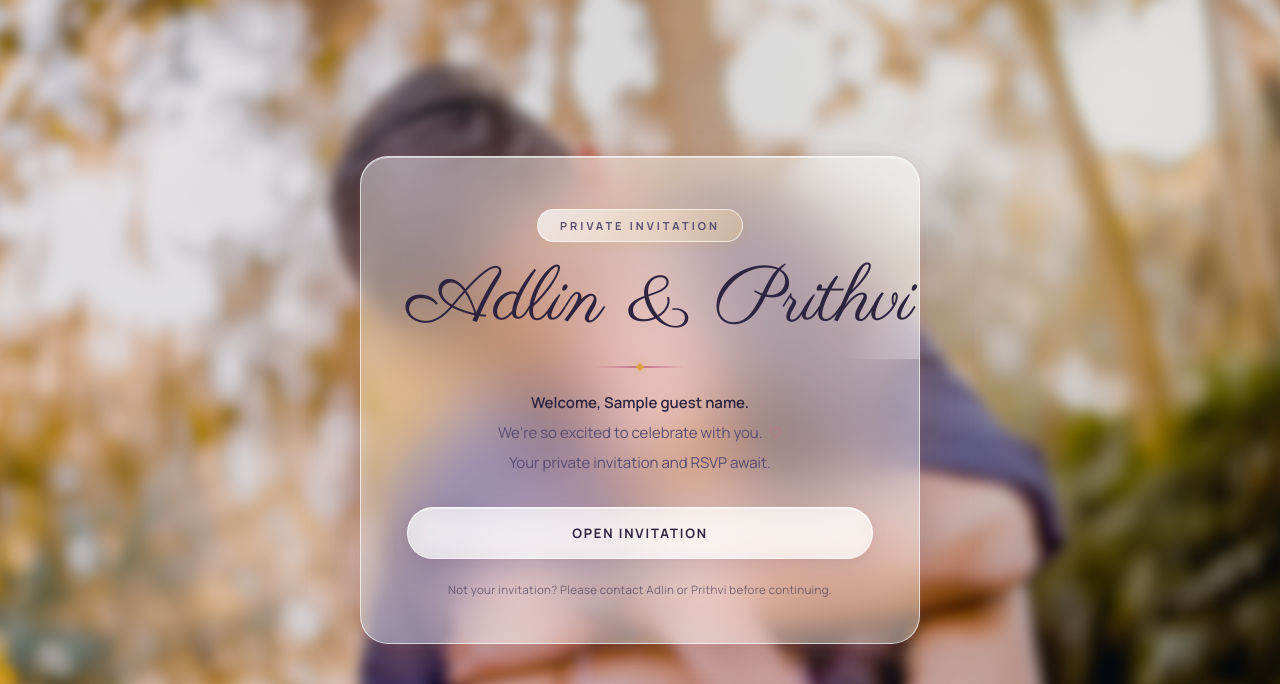
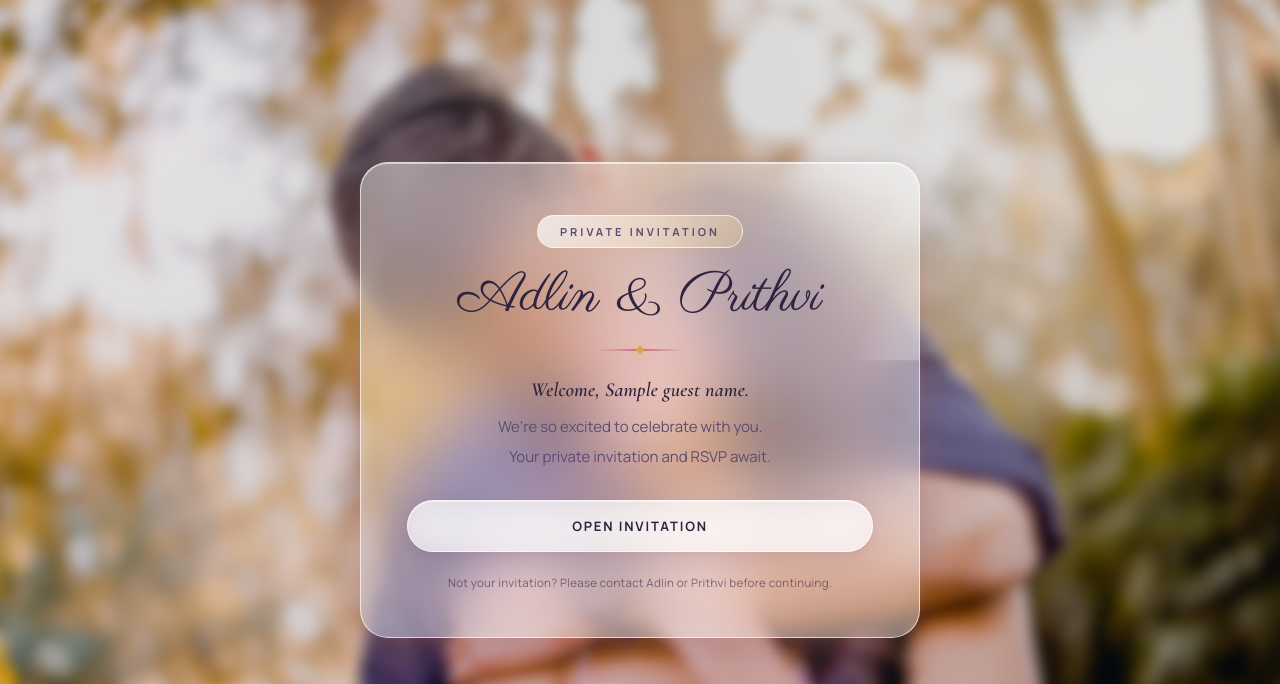
Before and after one commit to Prithvi7007/Wedding_Website_Final, a Flask app: template templates/index.html in a window 1280 px wide. Shown: the top 684 px of the page. Run offline with Flask 3, Linux system fonts and the light colour scheme; the template is opened without the code that fills it: most values are stand-ins (such as "Sample title", 1, 10 or a date in 2020); some libraries are stand-ins or nearby versions.

Commit message:
Claude style 5

```diff
--- a/static/style.css
+++ b/static/style.css
@@ -213,7 +213,7 @@ body.login-page {
 .login-title {
     margin: 0 0 8px;
     font-family: 'Parisienne', cursive;
-    font-size: clamp(40px, 7vw, 78px);
+    font-size: clamp(30px, 5.5vw, 56px);
     font-weight: 400;
     color: var(--ink);
     line-height: 1.05;
@@ -246,7 +246,16 @@ body.login-page {
     line-height: 1.75;
 }
 
-.welcome-name { display: block; font-weight: 600; color: var(--ink); }
+.welcome-name {
+    display: block;
+    margin-bottom: 6px;
+    font-family: 'Cormorant Garamond', serif;
+    font-style: italic;
+    font-weight: 600;
+    font-size: 20px;
+    letter-spacing: 0.2px;
+    color: var(--ink);
+}
 .welcome-message { display: block; margin-top: 4px; }
 .welcome-invitation { display: block; margin-top: 4px; }
 .welcome-heart { color: var(--rose); margin-left: 3px; }
@@ -1036,9 +1045,9 @@ body.dashboard-page .top-line span:last-child { text-align: right; }
     .celebration-toast-inner { min-width: auto; width: 100%; }
 
     .login-container { padding: 36px 24px 30px; }
-    .login-title { font-size: clamp(30px, 9vw, 48px); }
+    .login-title { font-size: clamp(24px, 8vw, 40px); }
 }
 
 @media (max-width: 390px) {
-    .login-title { font-size: clamp(26px, 10.5vw, 40px); }
+    .login-title { font-size: clamp(20px, 9vw, 32px); }
 }
--- a/templates/dashboard.html
+++ b/templates/dashboard.html
@@ -3,7 +3,7 @@
 <head>
     <title>Adlin & Prithvi</title>
     <link rel="icon" type="image/png" href="{{ url_for('static', filename='images/favicon.png') }}">
-    <link rel="stylesheet" href="{{ url_for('static', filename='style.css') }}?v=2129as6">
+    <link rel="stylesheet" href="{{ url_for('static', filename='style.css') }}?v=glassb">
     <meta name="viewport" content="width=device-width, initial-scale=1.0">
 </head>
 
--- a/templates/index.html
+++ b/templates/index.html
@@ -25,7 +25,7 @@
 
     <link
         rel="stylesheet"
-        href="{{ url_for('static', filename='style.css') }}?v=2026071as2b"
+        href="{{ url_for('static', filename='style.css') }}?v=glassb"
     >
 </head>
 
```
